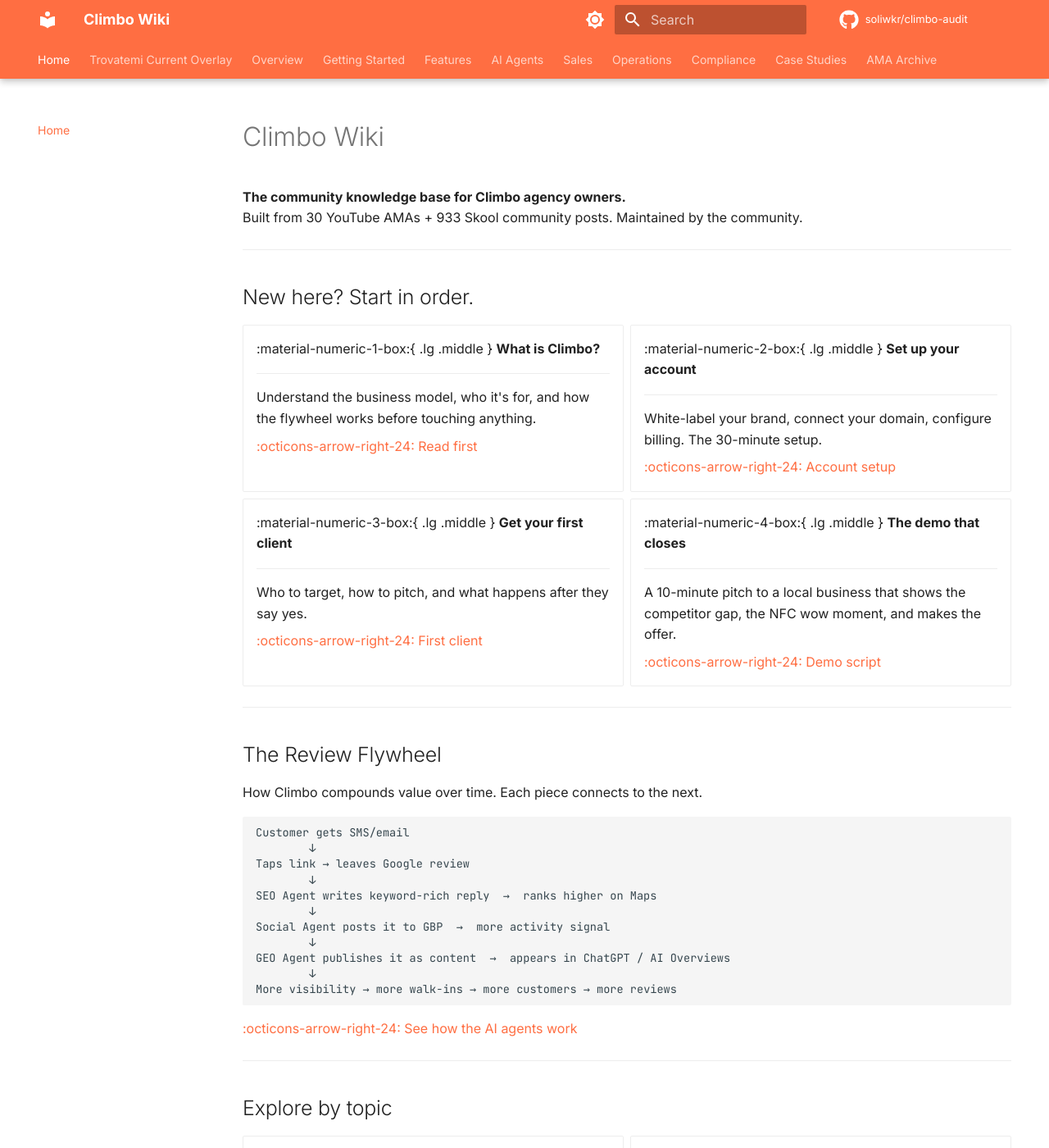
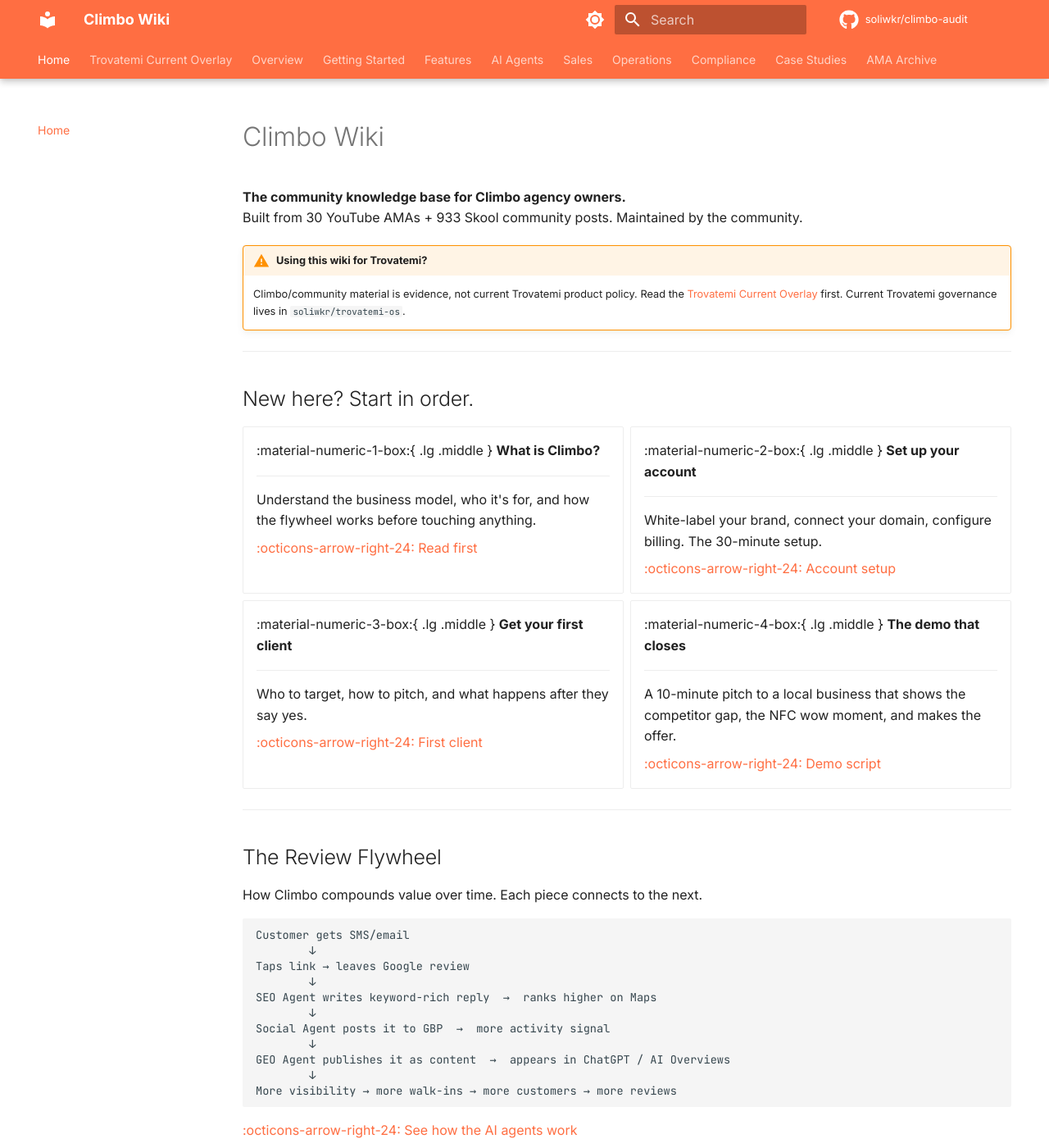
Before and after one commit to soliwkr/climbo-audit, an MkDocs documentation site: the page built from wiki/index.md, in a window 1280 px wide and 1400 px high. Shown: the whole window at 82% size. Built offline with MkDocs 1.6.1 and Material for MkDocs 9.7.7, drawn with Linux system fonts in a browser that asks for light colours; comment, search, counter and statistics services are not loaded; some of the changed text lies outside the part shown.

Commit message:
Add Trovatemi overlay warning to Climbo wiki home

````diff
--- a/wiki/index.md
+++ b/wiki/index.md
@@ -7,6 +7,9 @@
 
 **The community knowledge base for Climbo agency owners.**
 Built from 30 YouTube AMAs + 933 Skool community posts. Maintained by the community.
+
+!!! warning "Using this wiki for Trovatemi?"
+    Climbo/community material is evidence, not current Trovatemi product policy. Read the [Trovatemi Current Overlay](trovatemi-current-overlay.md) first. Current Trovatemi governance lives in `soliwkr/trovatemi-os`.
 
 ---
 
@@ -69,6 +72,9 @@
 ```
 
 [:octicons-arrow-right-24: See how the AI agents work](ai-agents/overview.md)
+
+!!! note "Evidence, not a Trovatemi guarantee"
+    The flywheel above reflects Climbo/community framing. Trovatemi does not convert vendor SEO/AI claims into guaranteed ranking or customer-acquisition claims without verification.
 
 ---
 
@@ -150,6 +156,7 @@
 
 | I need to... | Go to |
 |---|---|
+| Apply Climbo knowledge to Trovatemi | [Trovatemi Current Overlay](trovatemi-current-overlay.md) |
 | Understand what Climbo is | [Overview](overview.md) |
 | See all pricing | [Pricing & Plans](getting-started/pricing-and-plans.md) |
 | Know what to say to a prospect | [Demo Script](sales/demo-script.md) |
````
